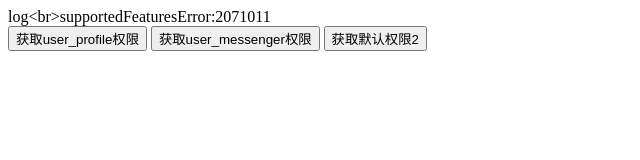
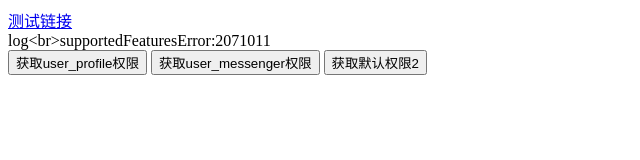
Before and after one commit to aiaisl/facebok-messenger-webview, a plain HTML site: page index.html in a window 1280 px wide. Shown: the whole page, without its empty margins (0-640 px from the left). Drawn offline with Linux system fonts and the light colour scheme.

Commit message:
Update index.html

```diff
--- a/index.html
+++ b/index.html
@@ -8,6 +8,7 @@
     <meta HTTP-EQUIV="Expires" CONTENT="-1">
 </head>
 <body>
+    <a href="https://www.paypal.com/checkoutnow?token=5UM24350WH744633N">测试链接</a>
     <div id="log">log</div>
     <button id="useProfileButton">获取user_profile权限</button>
     <button id="useMessengerButton">获取user_messenger权限</button>
```
